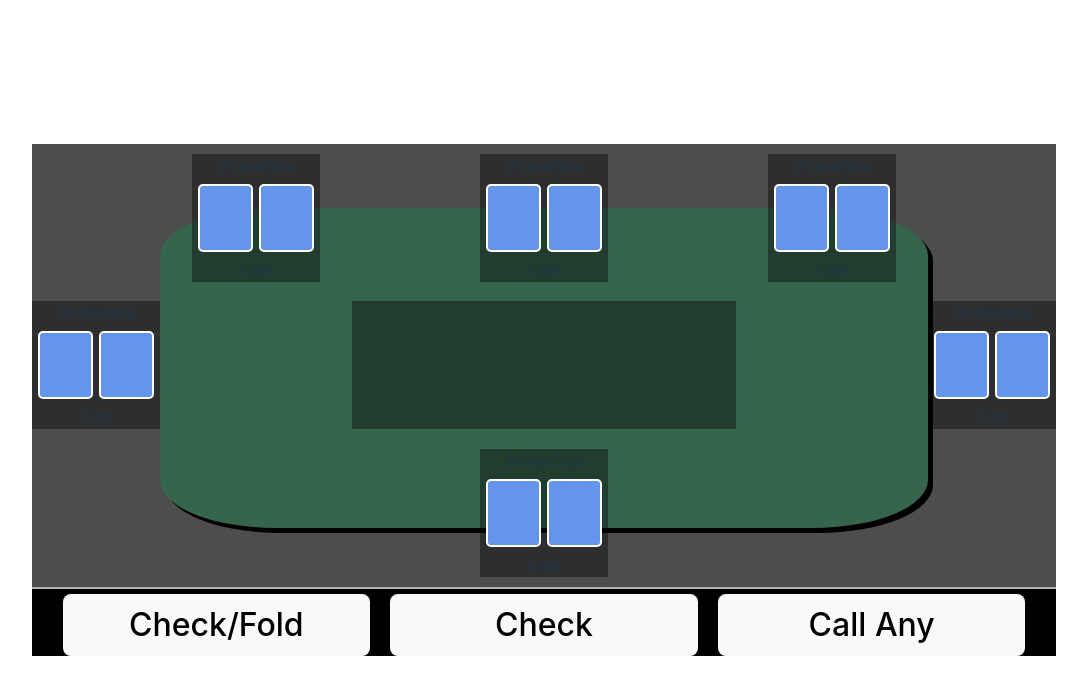
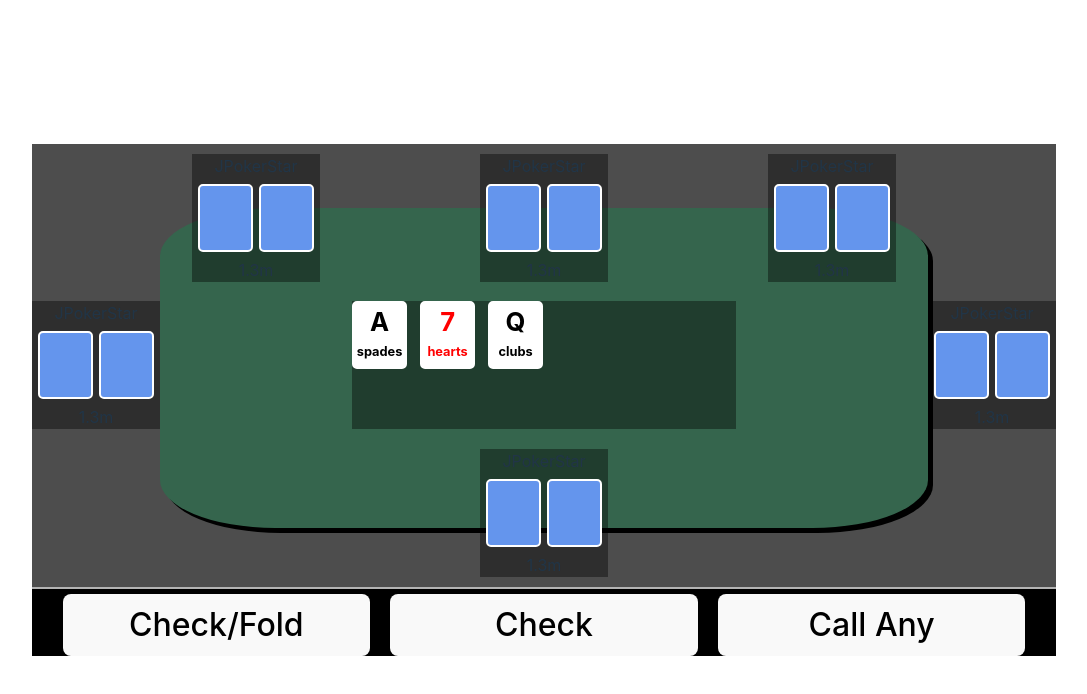
Before and after one commit to OkayNiceBrian/JPoker, a React (Vite) app in the folder Web/: page / in a window 1280 px wide. Shown: the top 694 px of the page, without its empty margins (96-1183 px from the left). Built offline with nearby package versions, Linux system fonts and the light colour scheme.

Commit message:
Added card type and visuals

```diff
--- a/Web/src/components/Game/Card.tsx
+++ /dev/null
@@ -1,12 +0,0 @@
-import "./styles/Card.css";
-
-const Card = () => {
-
-    return (
-        <div className="card-container">
-
-        </div>
-    );
-};
-
-export default Card;
--- /dev/null
+++ b/Web/src/components/Game/CardComponent.tsx
@@ -0,0 +1,25 @@
+import { Card } from "@/types/Card";
+import "./styles/CardComponent.css";
+import { CSSProperties, memo } from "react";
+
+interface Props {
+    card?: Card;
+}
+
+const CardComponent = memo(function CardComponent({ card }: Props) {
+
+    const cardColor: CSSProperties = card?.suit === "hearts" || card?.suit === "diamonds" ? { color: "red" } : { color: "black" };
+
+    return (
+        <div className="card-container" style={card && {backgroundColor: "#fff"}}>
+            { card && (
+            <>
+                <span className="card-rank" style={cardColor}>{ card.rank.toChar }</span>
+                <span className="card-suitText" style={cardColor}>{ card.suit }</span>
+            </>
+            )}
+        </div>
+    );
+});
+
+export default CardComponent;
--- a/Web/src/components/Game/CardPotZone.tsx
+++ b/Web/src/components/Game/CardPotZone.tsx
@@ -1,10 +1,52 @@
+import { useEffect, useState } from "react";
+import { Card } from "@/types/Card";
+import CardComponent from "./CardComponent";
 import "./styles/CardPotZone.css";
 
 const CardPotZone = () => {
+    const [potTotal, setPotTotal] = useState(0);
+    const [communityCards, setCommunityCards] = useState<Card[]>([]);
+
+    useEffect(() => {
+        setCommunityCards([
+            {
+                suit: "spades",
+                rank: {
+                    value: 14,
+                    toChar: "A",
+                    toString: "ace",
+                }
+            },
+            {
+                suit: "hearts",
+                rank: {
+                    value: 7,
+                    toChar: "7",
+                    toString: "seven",
+                }
+            },
+            {
+                suit: "clubs",
+                rank: {
+                    value: 12,
+                    toChar: "Q",
+                    toString: "queen",
+                }
+            },
+        ]);
+    }, []);
+
+    const renderCommunityCards = () => {
+        return (
+            <div className="cardPotZone-communityCards">
+                { communityCards.map((card: Card) => <CardComponent card={card} />) }
+            </div>
+        );
+    };
 
     return (
         <div className="cardPotZone-container">
-
+            {renderCommunityCards()}
         </div>
     );
 };
--- a/Web/src/components/Game/Game.tsx
+++ b/Web/src/components/Game/Game.tsx
@@ -4,8 +4,6 @@ import PlayerZone from "./PlayerZone";
 import "./styles/Game.css";
 
 const Game = () => {
-
-
 
     return (
         <div className="game-container">
--- a/Web/src/components/Game/PlayerZone.tsx
+++ b/Web/src/components/Game/PlayerZone.tsx
@@ -1,4 +1,4 @@
-import Card from "./Card";
+import CardComponent from "./CardComponent";
 import "./styles/PlayerZone.css";
 
 const PlayerZone = ({}) => {
@@ -6,8 +6,8 @@ const PlayerZone = ({}) => {
     const Cards = () => {
         return (
             <div className="playerCards-container">
-                <Card/>
-                <Card/>
+                <CardComponent/>
+                <CardComponent/>
             </div>
         );
     }
--- a/Web/src/components/Game/styles/Card.css
+++ b/Web/src/components/Game/styles/CardComponent.css
@@ -1,8 +1,19 @@
 .card-container {
     display: flex;
+    flex-direction: column;
     width: 4vw;
     height: 5vw;
     background-color: cornflowerblue;
     border: 2px white solid;
     border-radius: 5px;
 }
+
+.card-rank {
+    font-weight: bold;
+    font-size: 2vw;
+}
+
+.card-suitText {
+    font-weight: bold;
+    font-size: 1vw;
+}
--- a/Web/src/components/Game/styles/CardPotZone.css
+++ b/Web/src/components/Game/styles/CardPotZone.css
@@ -5,3 +5,11 @@
     height: 10vw;
     background-color: rgba(0, 0, 0, .4);
 }
+
+.cardPotZone-communityCards {
+    display: flex;
+    flex-direction: row;
+    justify-content: start;
+    align-items: center;
+    gap: 1vw;
+}
--- /dev/null
+++ b/Web/src/types/Card.tsx
@@ -0,0 +1,10 @@
+export type Rank = {
+    toChar: "2" | "3" | "4" | "5" | "6" | "7" | "8" | "9" | "10" | "J" | "Q" | "K" | "A";
+    toString: "deuce" | "three" | "four" | "five" | "six" | "seven" | "eight" | "nine" | "ten" | "jack" | "queen" | "king" | "ace";
+    value: 2 | 3 | 4 | 5 | 6 | 7 | 8 | 9 | 10 | 11 | 12 | 13 | 14;
+}
+
+export type Card = { // Not sure to use this
+    suit: "hearts" | "diamonds" | "spades" | "clubs";
+    rank: Rank;
+}
```
Also changed, not shown: Web/src/helpers/CardHelpers.tsx (added).
